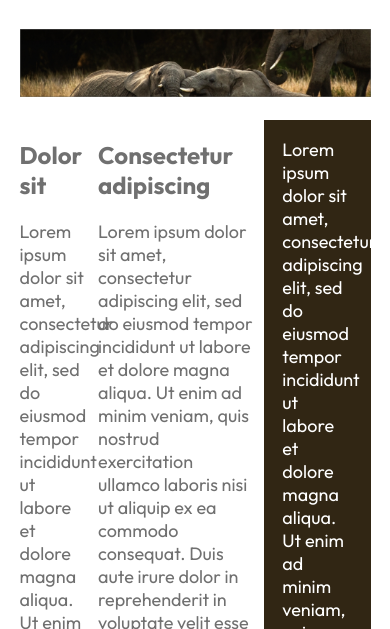
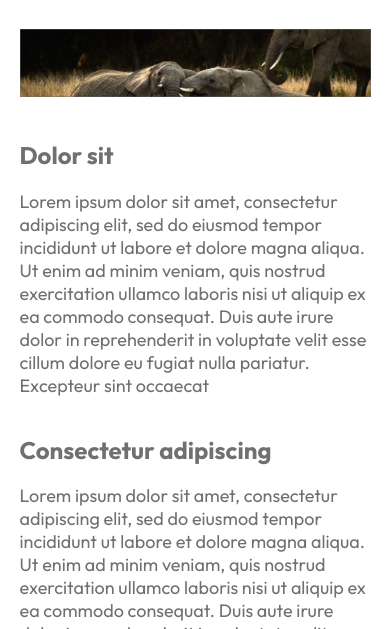
Before and after one commit to HaashimAmeer/ElephantFlexbox, a plain HTML site: page index.html in a window 390 px wide. Shown: the part 215-844 px from the top of the page. Drawn offline with Linux system fonts and the light colour scheme.

Commit message:
Added media query for smaller screen

```diff
--- a/styles.css
+++ b/styles.css
@@ -16,6 +16,12 @@ body {
   justify-content: space-between;
   align-items: flex-start;
   margin: 1em 0;
+}
+
+@media (max-width: 600px) {
+  .columns {
+    flex-direction: column;
+  }
 }
 
 h1 {
@@ -46,8 +52,6 @@ img {
   padding: 1em;
 }
 
-/* $51.75 monthly + $1 add-on */
-
 .b1 {
   width: 20%;
 }
@@ -59,3 +63,12 @@ img {
 .b3 {
   width: 70%;
 }
+
+/* Screen size is <= 600px */
+@media (max-width: 600px) {
+  .b1,
+  .b2,
+  .b3 {
+    width: 100%;
+  }
+}
```
